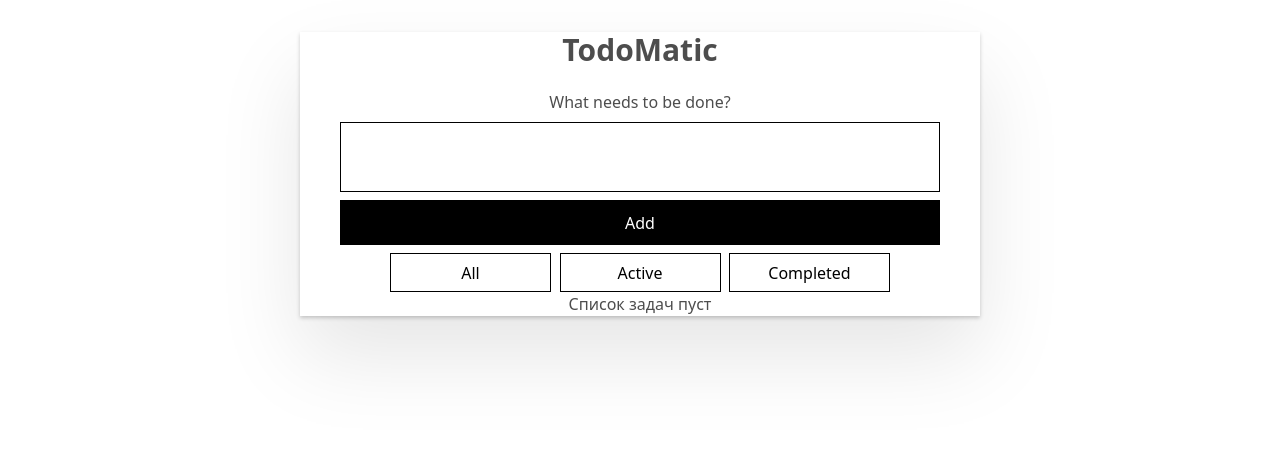
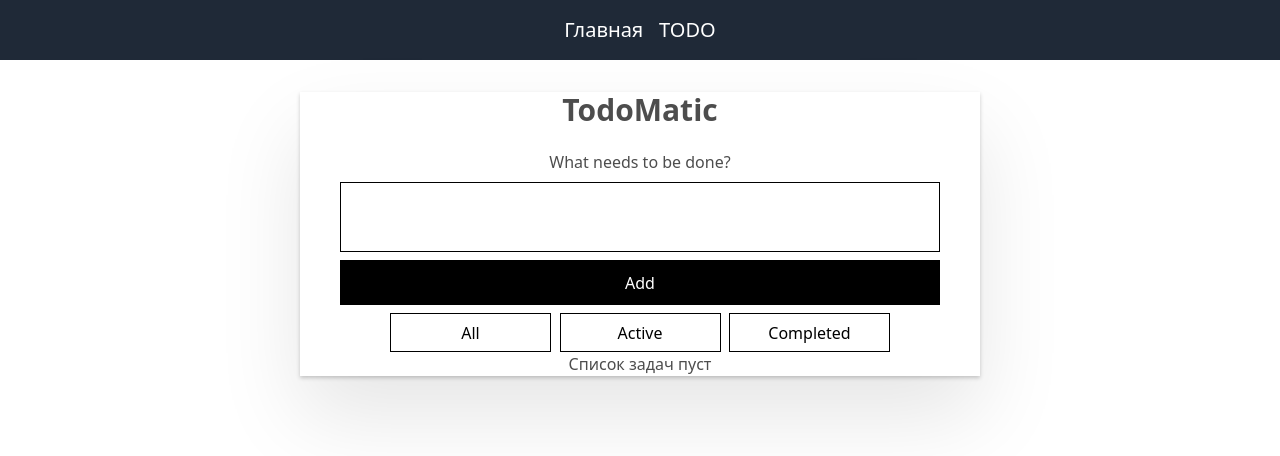
Before and after one commit to akadyrbekova/HM3, a React (Create React App) app in the folder todo/: page /todo in a window 1280 px wide. Shown: the top 456 px of the page. Built offline with nearby package versions, Linux system fonts and the light colour scheme.

Commit message:
add routing

```diff
--- a/todo/package.json
+++ b/todo/package.json
@@ -9,7 +9,7 @@
     "@testing-library/user-event": "^13.5.0",
     "react": "^19.1.0",
     "react-dom": "^19.1.0",
-    "react-router-dom": "^7.6.1",
+    "react-router-dom": "^7.6.2",
     "react-scripts": "5.0.1",
     "web-vitals": "^2.1.4"
   },
--- a/todo/src/App.js
+++ b/todo/src/App.js
@@ -1,9 +1,11 @@
-import Todo from "./pages/Todo";
+import Navbar from "./component/Navbar";
+import AppRoutes from "./routes/AppRoutes";
 
 function App() {
   return (
     <div className="App">
-      <Todo />
+      <Navbar />
+      <AppRoutes />
     </div>
   );
 }
--- /dev/null
+++ b/todo/src/component/Navbar.jsx
@@ -0,0 +1,19 @@
+import React from "react";
+import { Link } from "react-router-dom";
+
+const Navbar = () => {
+  return (
+    <nav className="bg-gray-800 p-4">
+      <ul className="flex justify-center text-xl space-x-4">
+        <Link to="/" className="text-white hover:text-gray-300">
+          Главная
+        </Link>
+        <Link to="/todo" className="text-white hover:text-gray-300">
+          TODO
+        </Link>
+      </ul>
+    </nav>
+  );
+};
+
+export default Navbar;
--- /dev/null
+++ b/todo/src/pages/Home.jsx
@@ -0,0 +1,9 @@
+const Home = () => {
+  return (
+    <>
+      <h1 className="flex justify-center text-xl space-x-4">Home</h1>
+    </>
+  );
+};
+
+export default Home;
--- a/todo/src/pages/Todo.jsx
+++ b/todo/src/pages/Todo.jsx
@@ -2,9 +2,11 @@ import Form from "../component/Form";
 
 const Todo = () => {
   return (
-    <div className="w-[680px] flex justify-center m-auto mt-8 shadow-[0_2px_4px_0_rgba(0,0,0,0.2),0_2.5rem_5rem_0_rgba(0,0,0,0.1)]">
-      <Form />
-    </div>
+    <>
+      <div className="w-[680px] flex justify-center m-auto mt-8 shadow-[0_2px_4px_0_rgba(0,0,0,0.2),0_2.5rem_5rem_0_rgba(0,0,0,0.1)]">
+        <Form />
+      </div>
+    </>
   );
 };
 
--- /dev/null
+++ b/todo/src/routes/AppRoutes.jsx
@@ -0,0 +1,18 @@
+import { Route, Routes } from "react-router-dom";
+import Todo from "../pages/Todo";
+import Home from "../pages/Home";
+
+const AppRoutes = () => {
+  return (
+    <Routes>
+      <Route path="/" element={<Home />}>
+        Главная страница
+      </Route>
+      <Route path="/todo" element={<Todo />}>
+        Todo
+      </Route>
+    </Routes>
+  );
+};
+
+export default AppRoutes;
```
Also changed, not shown: 1 other file (tests, documents, lock files or other folders).
